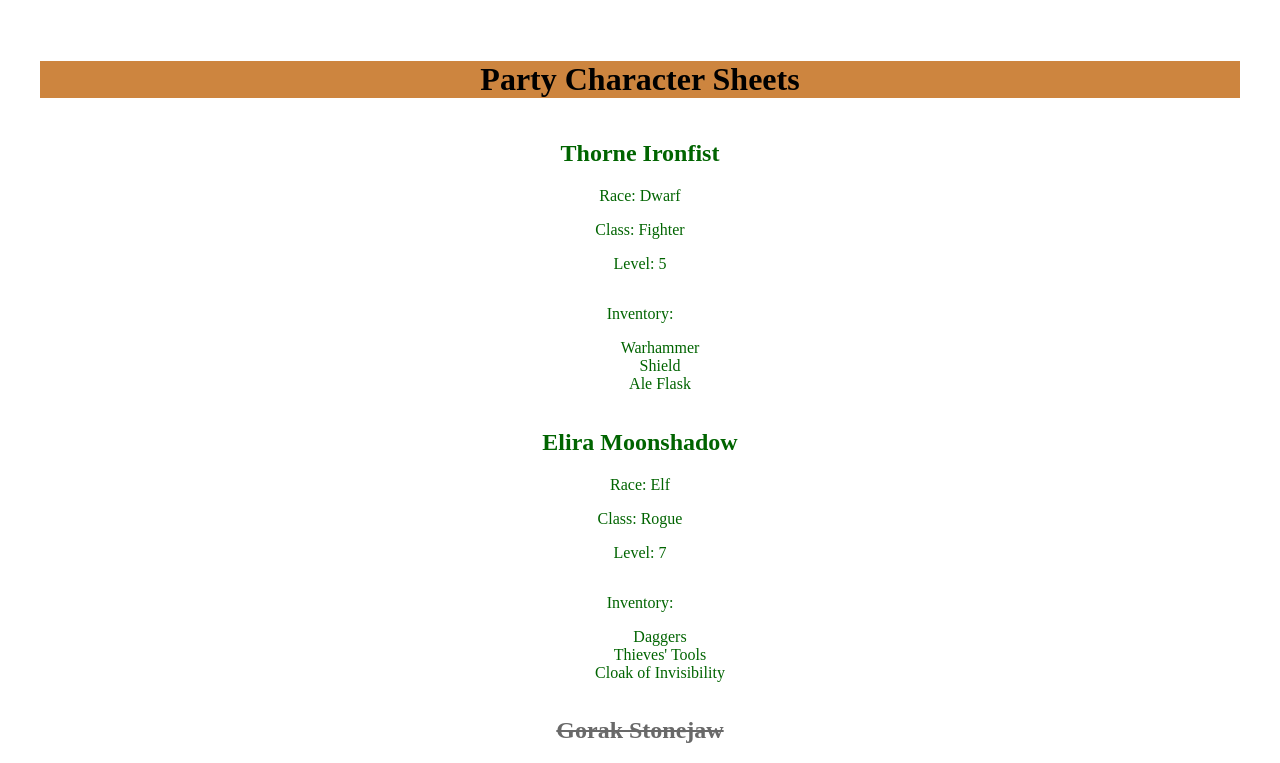
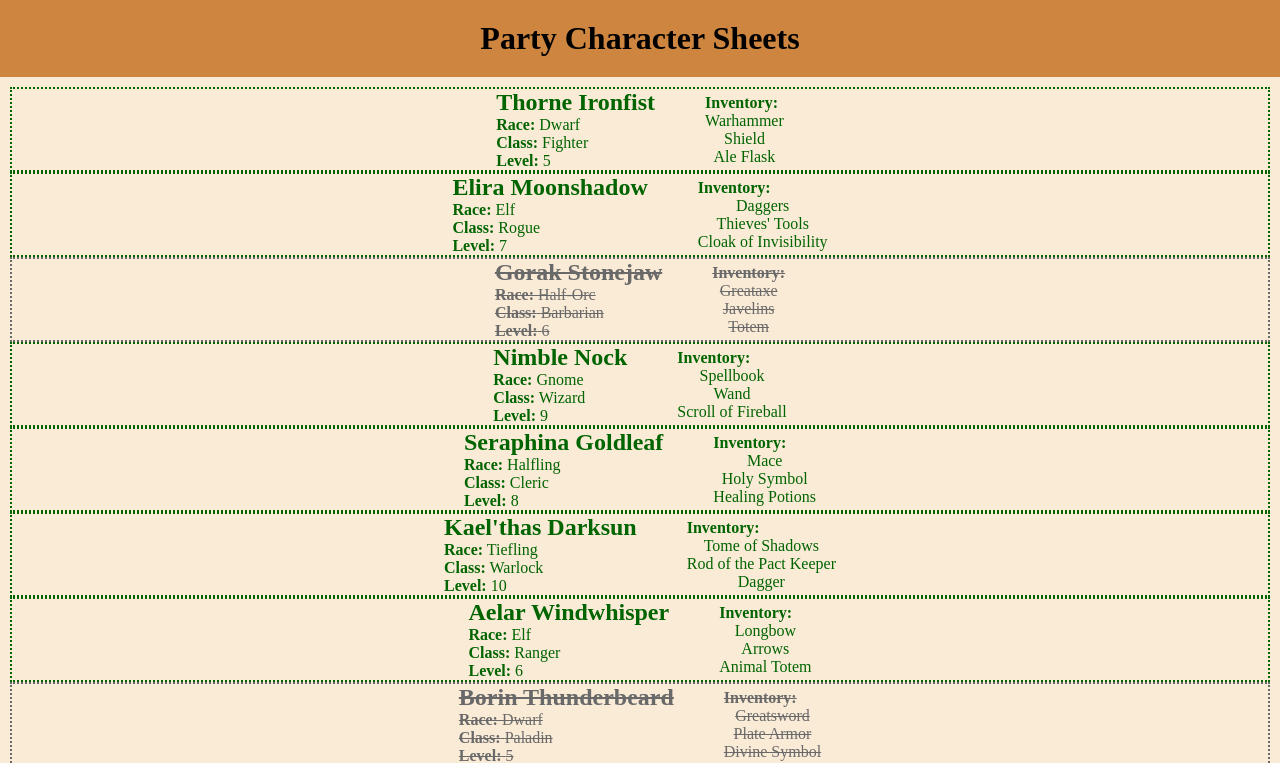
Before and after one commit to Gabby-Moon/Dynamic-Collections, a React app: page / in a window 1280 px wide. Shown: the top 763 px of the page. Built offline with nearby package versions, Linux system fonts and the light colour scheme; the HTML template or start-up script is replaced by a standard one.

Commit message:
css updates and className adjustments

```diff
--- a/src/App.jsx
+++ b/src/App.jsx
@@ -1,4 +1,4 @@
-import './App.css'
+// import './App.css'
 import Header from './components/Header.jsx'
 import Footer from './components/Footer.jsx'
 import Main from './components/Main.jsx'
--- a/src/components/CharacterSheet.jsx
+++ b/src/components/CharacterSheet.jsx
@@ -6,9 +6,9 @@ export default function CharacterSheet(props) {
 
             <div className="character-left">
                 <h2>{props.name}</h2>
-                <p>Race: {props.race}</p>
-                <p>Class: {props.class}</p>
-                <p>Level: {props.level}</p>
+                <p><span className="font-label">Race:</span> {props.race}</p>
+                <p><span className="font-label">Class:</span> {props.class}</p>
+                <p><span className="font-label">Level:</span> {props.level}</p>
             </div>
 
             <div className="character-right">
--- a/src/components/Inventory.jsx
+++ b/src/components/Inventory.jsx
@@ -7,7 +7,7 @@ export default function Inventory(props) {
 
     return (
             <span className="inventory">
-            <p>Inventory:</p>
+            <p><span className="font-label">Inventory:</span></p>
             <ul>
                 {inventoryItem}
             </ul>
--- a/src/index.css
+++ b/src/index.css
@@ -1,3 +1,12 @@
+* {
+  padding: 0px;
+  margin: 0px;
+}
+
+body {
+  background-color: antiquewhite;
+}
+
 main {
   display: flex;
   max-width: 30%;
@@ -8,13 +17,28 @@ ul {
   text-align: center;
 }
 
+ul, li {
+  padding: 0;
+}
+
 header, footer {
+  text-align: center;
   background-color: peru;
+  padding: 20px;
+}
+
+.container {
+  padding: 10px;
 }
 
 .character{
   display: flex;
-  flex-direction: column;
+  /* flex-direction: column; */
+  align-items: center;
+  border: 2px;
+  border-style: dotted;
+  gap: 50px;
+  justify-content: center;
 }
 
 .character.dead {
@@ -25,3 +49,7 @@ header, footer {
 .character.alive {
   color: darkgreen;
 }
+
+.font-label {
+  font-weight: bold;
+}
```
